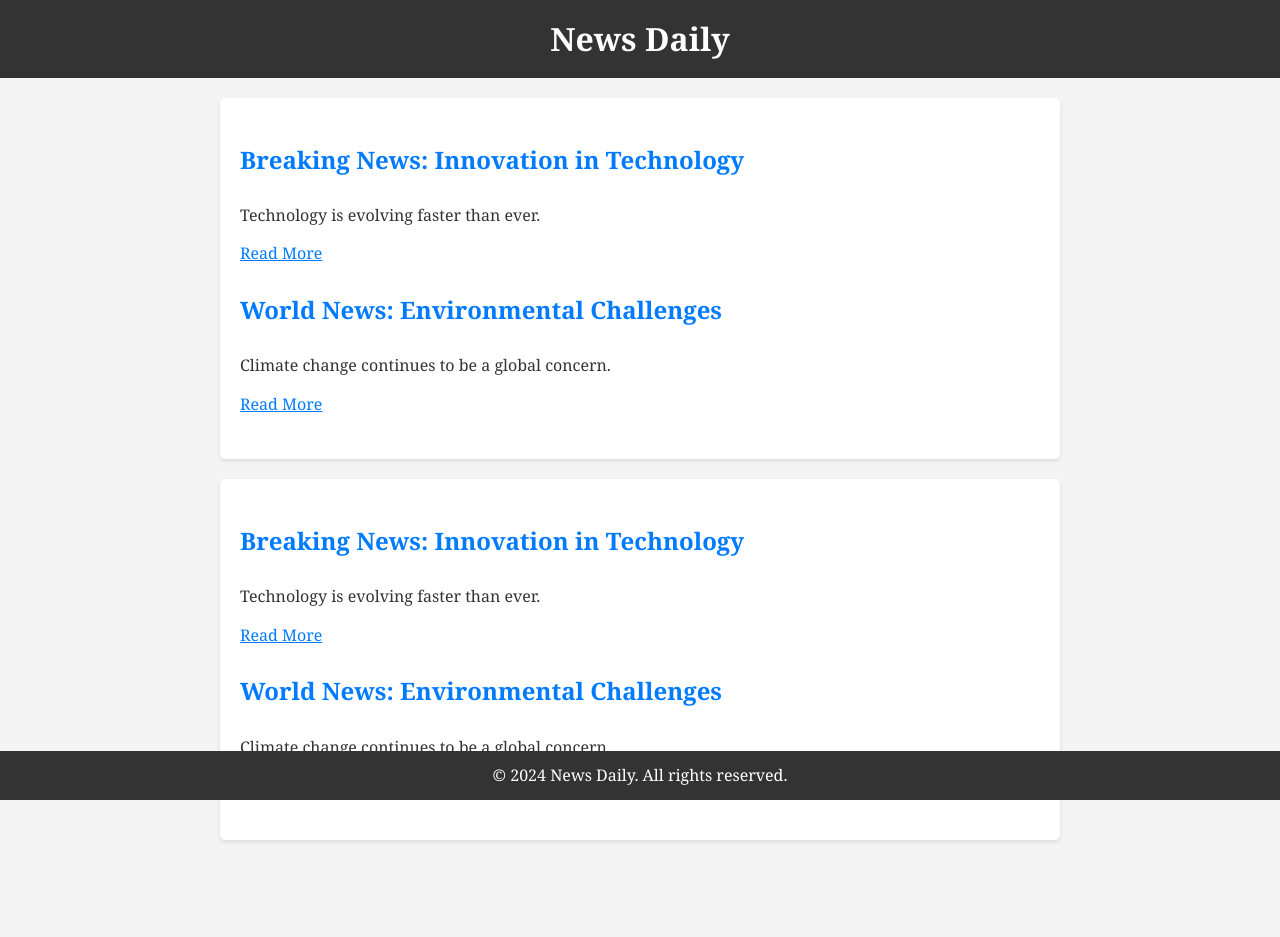
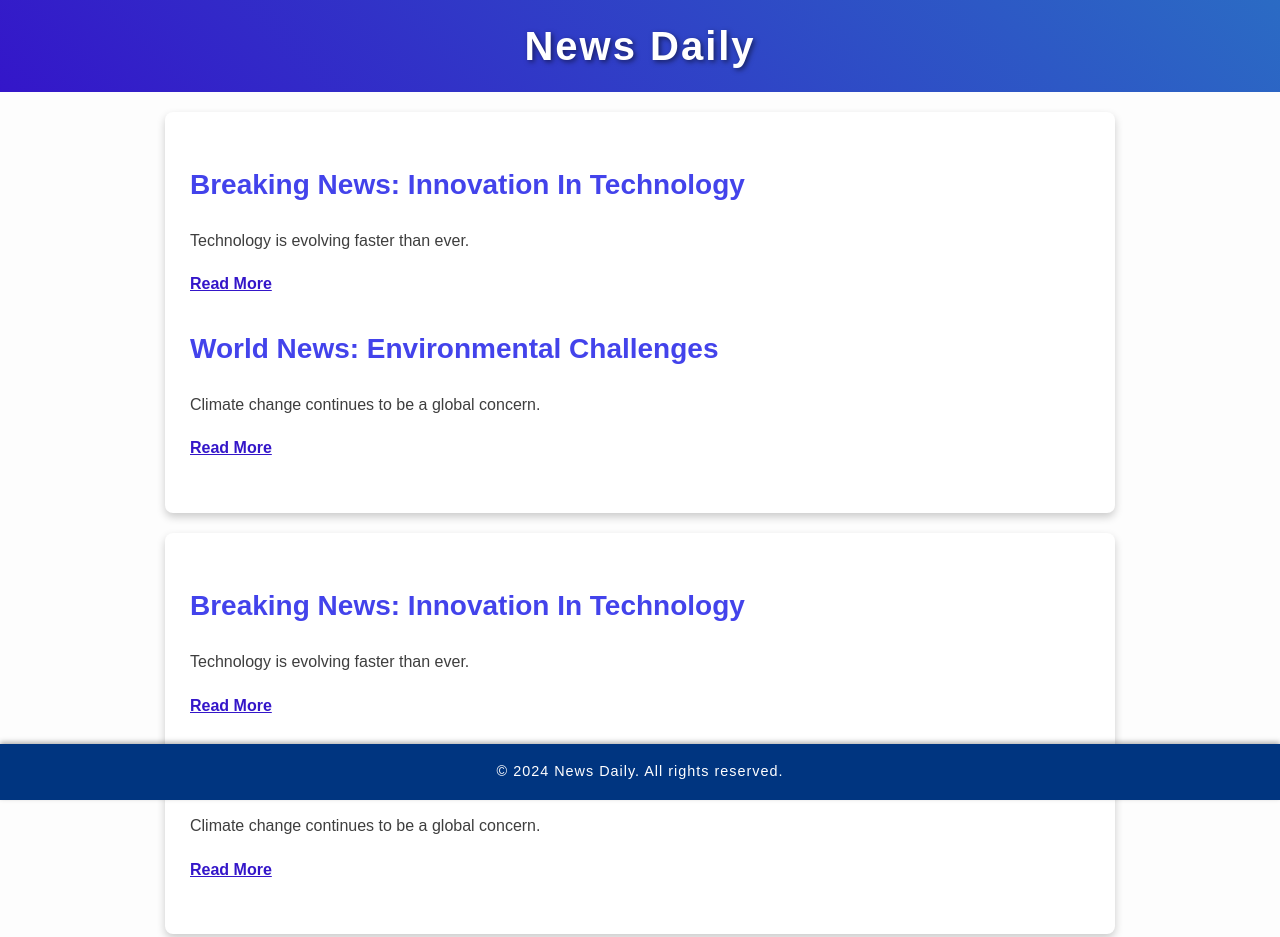
Before and after one commit to asfiyahussain00/Read-More, a plain HTML site: page index.html in a window 1280 px wide. Shown: the top 937 px of the page. Before the commit the page ends 860 px from the top, so only its background shows below. Drawn offline with Linux system fonts and the light colour scheme.

Commit message:
Update style.css

```diff
--- a/style.css
+++ b/style.css
@@ -1,66 +1,100 @@
 body {
-    font-family: Georgia, serif;
+    font-family: 'Arial', sans-serif;
     line-height: 1.8;
     margin: 0;
     padding: 0;
-    background-color: #f4f4f4;
-    color: #333;
+    background-color: #fdfdfd;
+    color: #2c2c2c;
+
 }
 
 header {
-    background: #333;
-    color: #fff;
+    background: linear-gradient(45deg, #3416c9, #2b6bc4);
+    color: white;
     padding: 10px 20px;
     text-align: center;
+
 }
 
 header h1 {
     margin: 0;
-    font-size: 2rem;
+    font-size: 2.5rem;
+    letter-spacing: 2px;
+    font-weight: bold;
+    text-shadow: 2px 2px 5px rgba(0, 0, 0, 0.5);
 }
 
 .container {
-    max-width: 800px;
+    max-width: 900px;
     margin: 20px auto;
-    background: #fff;
-    padding: 20px;
-    border-radius: 5px;
-    box-shadow: 0 2px 4px rgba(0, 0, 0, 0.1);
+    background: #ffffff;
+    padding: 25px;
+    border-radius: 8px;
+    box-shadow: 0 4px 8px rgba(0, 0, 0, 0.2);
 }
 
 article {
-    margin-bottom: 20px;
+    margin-bottom: 25px;
 }
 
 article h2 {
-    font-size: 1.5rem;
-    color: #007BFF;
+    font-size: 1.75rem;
+    color: rgb(67, 67, 235);
+    margin-bottom: 10px;
+    text-transform: capitalize;
 }
 
 article p {
-    margin-bottom: 10px;
+    margin-bottom: 15px;
+    color: #3e3e3e;
+    font-size: 1rem;
 }
 
 .read-more {
-    color: #007BFF;
+    color: #3416c9;
     cursor: pointer;
     text-decoration: underline;
+    font-weight: bold;
 }
 
 .read-more:hover {
-    color: #0056b3;
+    color: #d94c48;
 }
 
 footer {
     text-align: center;
-    padding: 10px 0;
-    background: #333;
-    color: #fff;
+    padding: 15px 0;
+    background: #003580;
+    color: #ffffff;
     position: fixed;
     bottom: 0;
     width: 100%;
+    font-size: 0.9rem;
+    letter-spacing: 1px;
+    box-shadow: 0 -2px 5px rgba(0, 0, 0, 0.3);
 }
 
 .hidden {
     display: none;
 }
+
+/* Additional Styling */
+article span.text {
+    font-style: italic;
+    color: #555555;
+}
+
+.container {
+    animation: fadeIn 0.8s ease-in-out;
+}
+
+@keyframes fadeIn {
+    from {
+        opacity: 0;
+        transform: translateY(10px);
+    }
+    to {
+        opacity: 1;
+        transform: translateY(0);
+    }
+}
```
